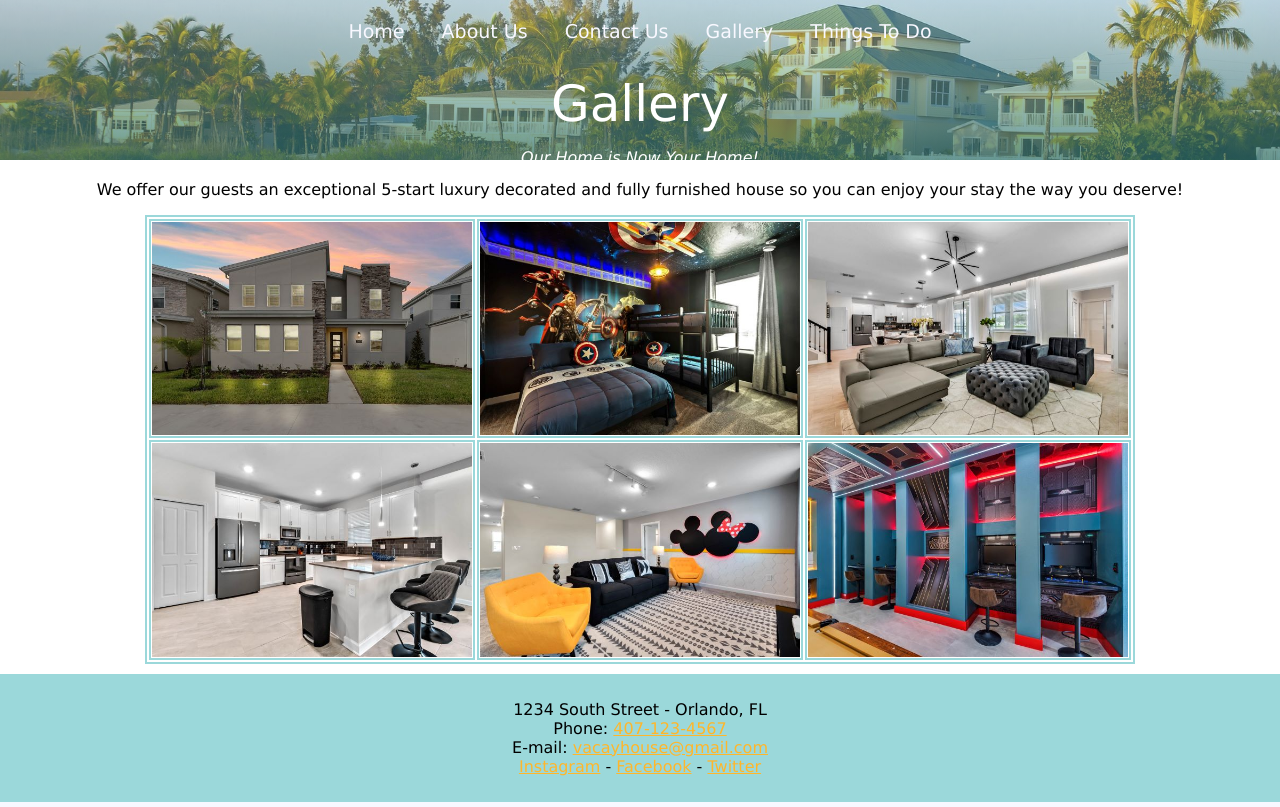
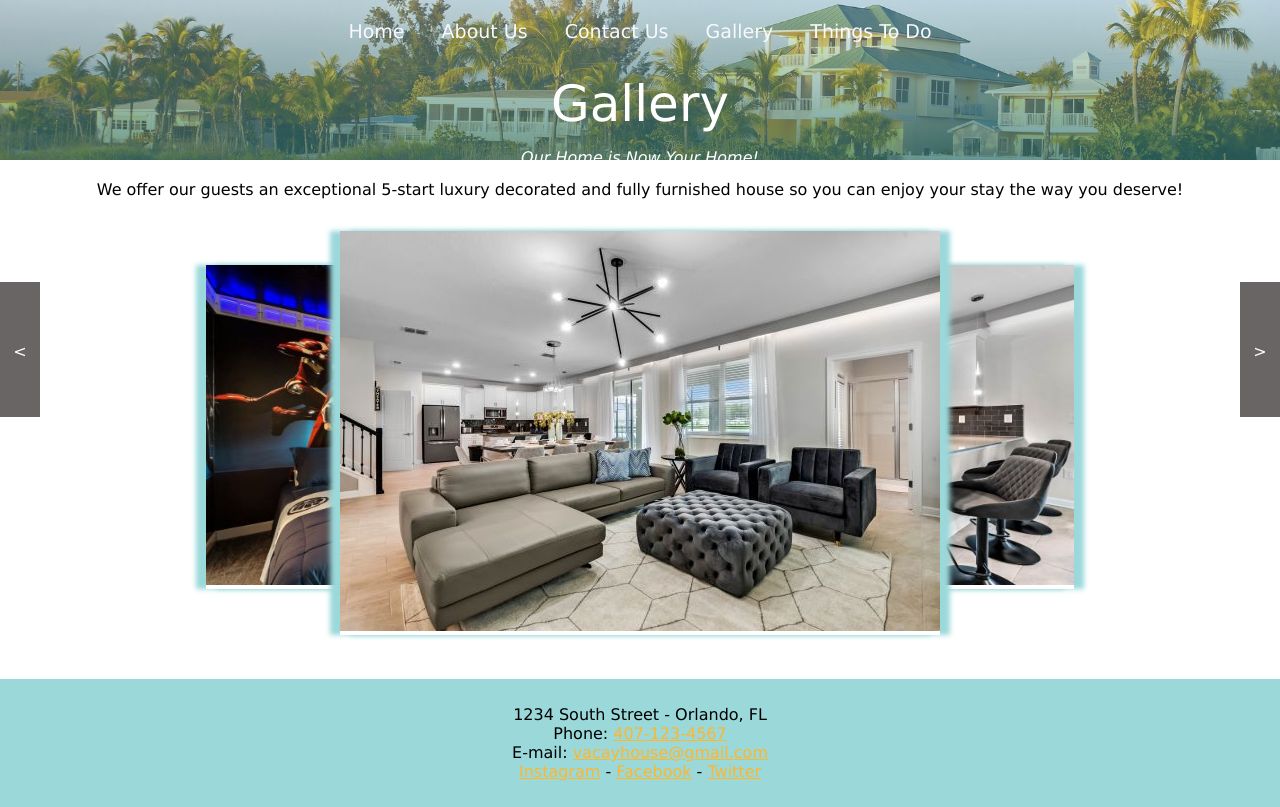
Before and after one commit to Weegee5859/airbnb_booking_website, a PHP site: page /gallery.php in a window 1280 px wide. Run offline with PHP 8.4, Linux system fonts and the light colour scheme.

Commit message:
Gallery updates

```diff
--- a/final_website/html/css/gallery.css
+++ b/final_website/html/css/gallery.css
@@ -3,7 +3,7 @@
  * Date: 		3/19/2021
  * Filename:	gallery.css
  */
- h1 {
+h1 {
 	text-align: center;
 }
 
@@ -50,3 +50,70 @@ p.gallery {
 #galleryDiv {
 	padding-bottom: 10px;
 }
+
+article {
+	background: white;
+	position: relative;
+}
+
+table {
+	position: relative;
+	width: 960px;
+	display: inline-block;
+	height: 450px;
+}
+
+#leftarrow, #rightarrow {
+	background: #696565;
+	color: white;
+	position: absolute;
+	z-index: 30;
+	text-align: center;
+	height: 135px;
+	width: 40px;
+	top: 67px;
+}
+
+article div:hover {
+	cursor: default;
+}
+
+#leftarrow {
+	left: 0;
+}
+
+#rightarrow {
+	right: 0;
+}
+
+#leftarrow p, #rightarrow p {
+	position: relative;
+	top: 50%;
+	margin-top: -0.5em;
+}
+
+figure {
+	position: absolute;
+	-webkit-box-shadow: 10px 0px 5px #9bd8da, -10px 0px 5px #9bd8da;
+	-moz-box-shadow: 10px 0px 5px #9bd8da, -10px 0px 5px #9bd8da;
+	box-shadow: 10px 0px 5px #9bd8da, -10px 0px 5px #9bd8da;
+}
+
+#fig2 {
+	z-index: 10;
+	left: 13%;
+	top: 34px;
+}
+
+#fig3 {
+	z-index: 20;
+	left: 50%;
+	margin-left: -300px;
+	top: 0;
+}
+
+#fig4 {
+	z-index: 10;
+	right: 13%;
+	top: 34px;
+}
--- a/final_website/html/gallery.php
+++ b/final_website/html/gallery.php
@@ -21,24 +21,29 @@ Filename:	gallery.html
 		<!--<h3>Our home is now your home!</h3>-->
 		<p class="gallery"> We offer our guests an exceptional 5-start luxury decorated and fully furnished house so you can enjoy your stay the way you deserve! </p>
 		<!--Galery table to show all pictures at once-->
-		<table class="galleryTable">
-			<!--First row-->
-			<tr class="galleryTR">
-				<td class="galleryTD"> <img src="resources/photo_1.jpg" alt="photo_1" class="galleryPhoto"> </td>
-				<td class="galleryTD"> <img src="resources/photo_2.jpg" alt="photo_2" class="galleryPhoto"> </td>
-				<td class="galleryTD"> <img src="resources/photo_3.jpg" alt="photo_3" class="galleryPhoto"> </td>
-			</tr>
-			<!--Second row-->
-			<tr class="galleryTR">
-				<td class="galleryTD"> <img src="resources/photo_4.jpg" alt="photo_4" class="galleryPhoto"> </td>
-				<td class="galleryTD"> <img src="resources/photo_5.jpg" alt="photo_5" class="galleryPhoto"> </td>
-				<td class="galleryTD"> <img src="resources/photo_6.jpg" alt="photo_6" class="galleryPhoto"> </td>
-			</tr>
+		<table>
+			<article>
+				<div id="leftarrow">
+					<p>&lt;</p>
+				</div>
+				<figure id="fig2">
+					<img width="540" height="320" />
+				</figure>
+				<figure id="fig3">
+					<img width="600" height="400" />
+				</figure>
+				<figure id="fig4">
+					<img width="540" height="320" />
+				</figure>
+				<div id="rightarrow">
+					<p>&gt;</p>
+				</div>
+			</article>
 		</table>
 	</div>
 	<!--include footer.html-->
 	<?php include 'footer.html';?>
 </body>
-
+<script src="js/gallery.js"></script>
 <script src="js/scripts.js"></script>
 </html>
--- /dev/null
+++ b/final_website/html/js/gallery.js
@@ -0,0 +1,102 @@
+/*
+ * Author:		Evan Tatavitto, Jordan Bender, Joshua Marshall, Nathan Mousinho Elias
+ * Date:		4/17/2021
+ *Filename:	gallery.html
+ */
+ "use strict"; // Interpret document contents in JavaScript strict mode.
+
+ /* Global Variables */
+var photoOrder = [1, 2, 3, 4, 5];
+var figureCount = 3;
+var autoAdvance = setInterval(rightAdvance, 5000);
+
+function populateFigures() {
+	var filename;
+	var currentFig;
+	if (figureCount === 3) {
+		for (var i = 1; i < 4; i++) {
+			filename = "resources/photo_" + photoOrder[i] + ".jpg";
+			currentFig = document.getElementsByTagName("img")[i - 1];
+			currentFig.src = filename;
+		}
+	}
+}
+
+/* Stop automatic image switching and call rightAdvance()
+function. */
+function rightArrow() {
+	clearInterval(autoAdvance);
+	rightAdvance();
+	}
+
+/* Shift all images one figure to the left, and change values in photoOrder array to match. */
+function rightAdvance() {
+	for (var i = 0; i < 5; i++) {
+		if ((photoOrder[i] + 1) === 6) {
+			photoOrder[i] = 1;
+		} else {
+			photoOrder[i] += 1;
+		}
+		populateFigures();
+	}
+}
+
+/* Shift all images one figure to the right, and change values in photoOrder array to match. */
+function leftArrow() {
+	clearInterval(autoAdvance);
+	for (var i = 0; i < 5; i++) {
+		if ((photoOrder[i] - 1) === 0) {
+			photoOrder[i] = 5;
+		} else {
+			photoOrder[i] -= 1;
+		}
+		populateFigures();
+	}
+}
+
+function createEventListeners() {
+	var leftarrow = document.getElementById("leftarrow");
+	if (leftarrow.addEventListener) {
+		leftarrow.addEventListener("click",leftArrow, false);
+	} else if (leftarrow.attachEvent) {
+		leftarrow.attachEvent("onclick", leftArrow);
+	}
+	var rightarrow = document.getElementById("rightarrow");
+	if (rightarrow.addEventListener) {
+		rightarrow.addEventListener("click", rightArrow, false);
+	} else if (rightarrow.attachEvent) {
+		rightarrow.attachEvent("onclick", rightArrow);
+	}
+	var mainFig = document.getElementsByTagName("img")[1];
+	if (mainFig.addEventListener) {
+		mainFig.addEventListener("click", zoomFig, false);
+	} else if (mainFig.attachEvent) {
+		mainFig.attachEvent ("onclick", zoomFig);
+	}
+}
+
+/* Open center figure in separate window. */
+function zoomFig() {
+	var propertyWidth = 1000;
+	var propertyHeight = 700;
+	var winLeft = ((screen.width - propertyWidth) / 2);
+	var winTop = ((screen.height - propertyHeight) / 2);
+	var winOptions = "width=960,height=700";
+	winOptions += ",left=" + winLeft;
+	winOptions += ",top=" + winTop;
+	var zoomWindow = window.open("zoom.html", "zoomwin", winOptions);
+	zoomWindow.focus();
+}
+
+/* Create event listeners and populate image elements. */
+function setUpPage() {
+	createEventListeners();
+	populateFigures();
+}
+
+/* Run setUpPage() function when page finishes loading. */
+if (window.addEventListener) {
+	window.addEventListener("load", setUpPage, false);
+} else if (window.attachEvent) {
+	window.attachEvent("onload", setUpPage);
+}
```
Also changed, not shown: final_website/html/css/zoom.css (added, +75 -0 lines), final_website/html/js/zoom.js (added, +36 -0 lines), final_website/html/zoom.html (added, +24 -0 lines).
